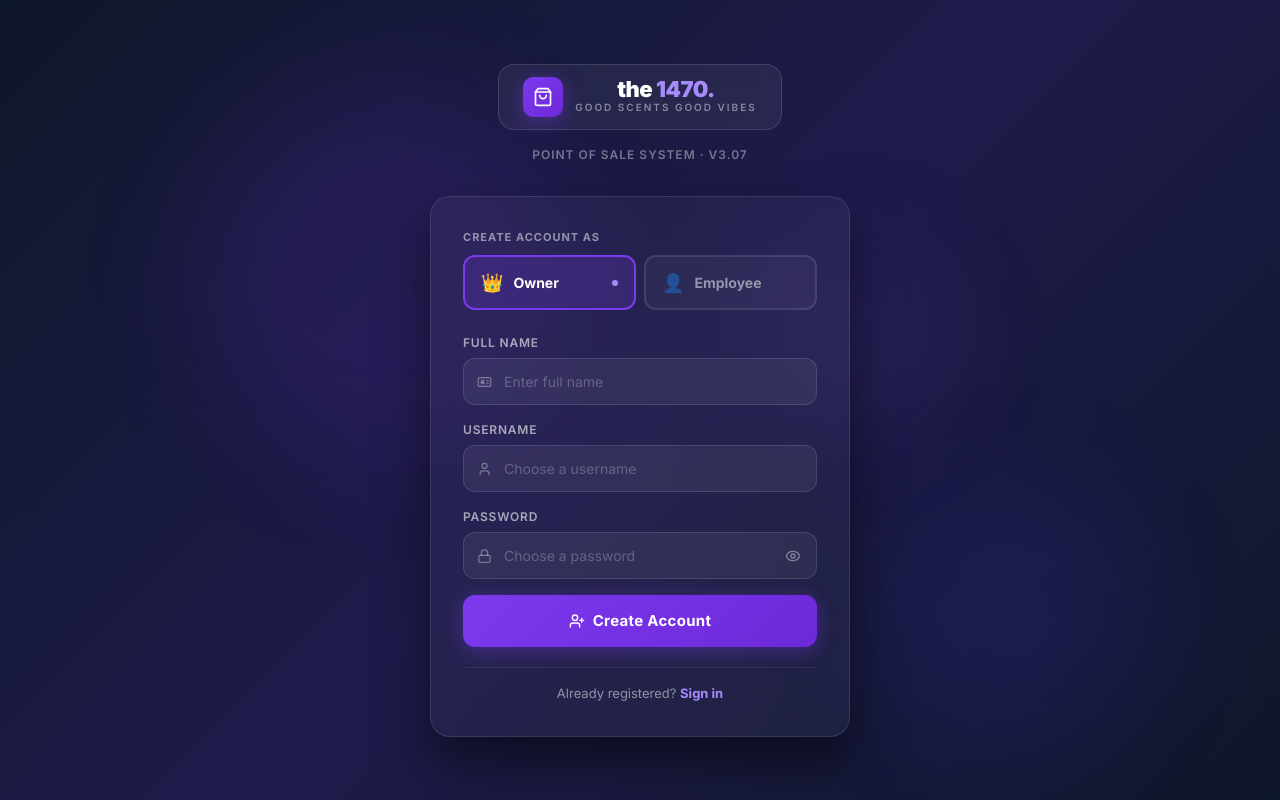
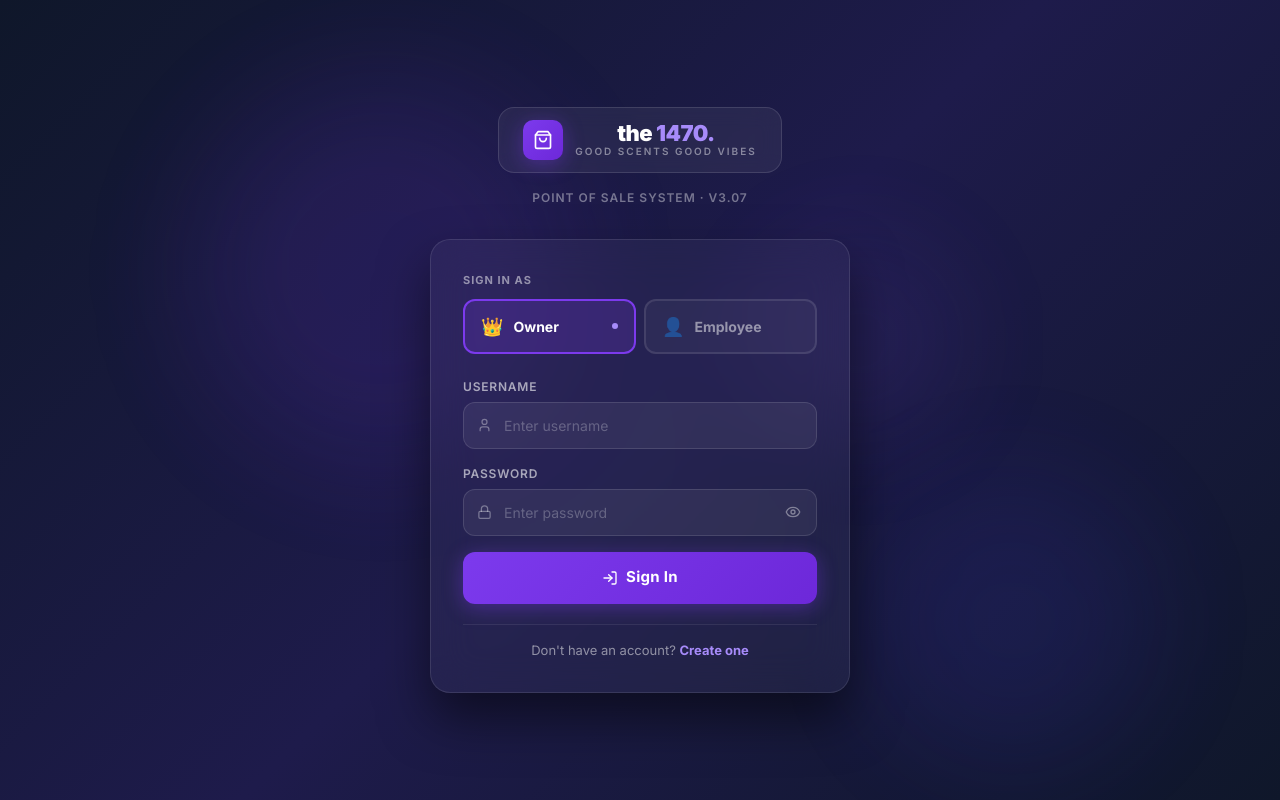
Before and after one commit to lyrennnx/Designbestrealpossystem, a React (Vite) app: page / in a window 1280 px wide. Built offline with nearby package versions, Linux system fonts and the light colour scheme; no server answers.

Commit message:
Set default mode to 'signin' in LoginScreen

```diff
--- a/src/app/components/LoginScreen.tsx
+++ b/src/app/components/LoginScreen.tsx
@@ -5,7 +5,7 @@ import { useIsPhone, useIsTablet } from './shared/useMediaQuery';
 
 export function LoginScreen() {
   const { login, signUp, hasUsers } = usePOS();
-  const [mode, setMode] = useState<'signin' | 'signup'>(hasUsers ? 'signin' : 'signup');
+  const [mode, setMode] = useState<'signin' | 'signup'>('signin');
   const [role, setRole] = useState<UserRole>('owner');
   const [fullName, setFullName] = useState('');
   const [username, setUsername] = useState('');
```
